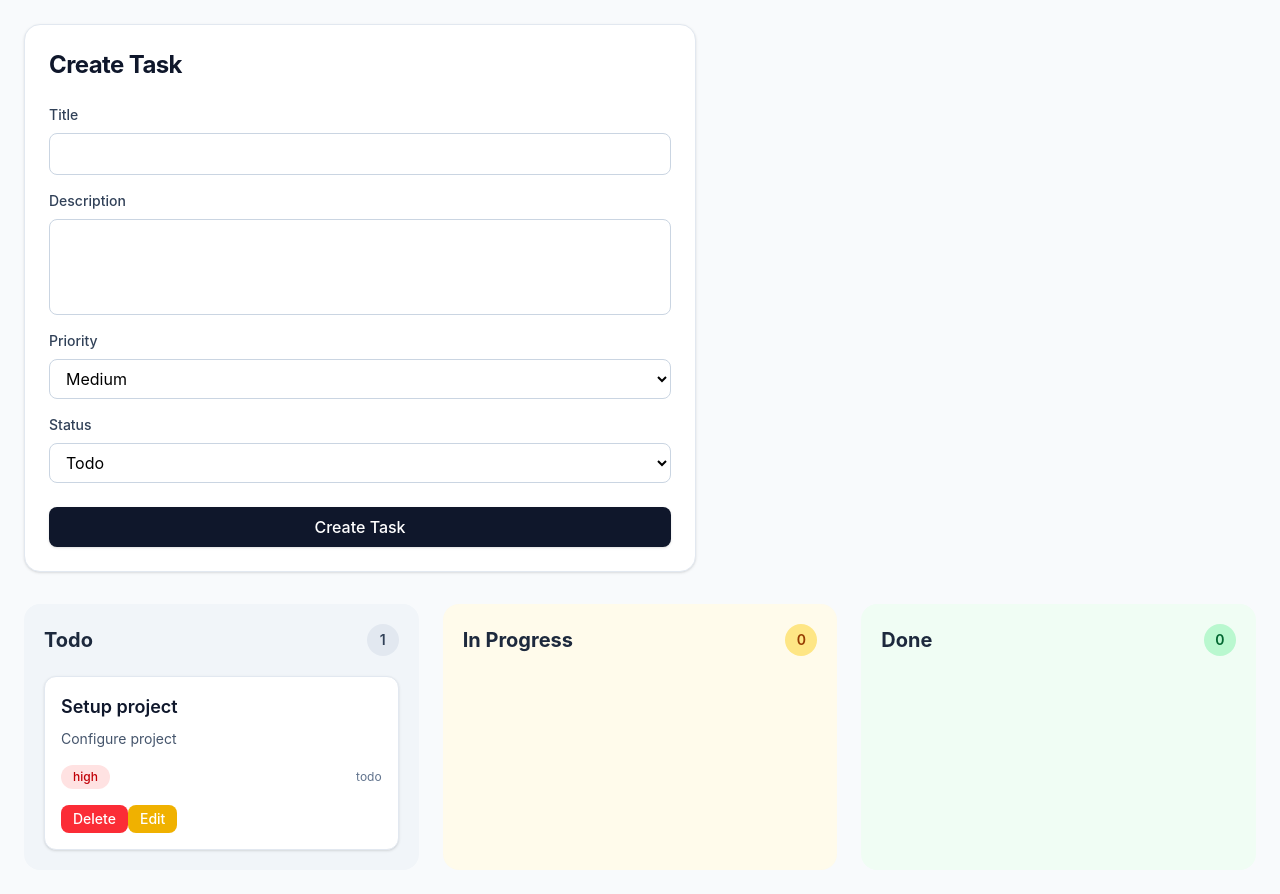
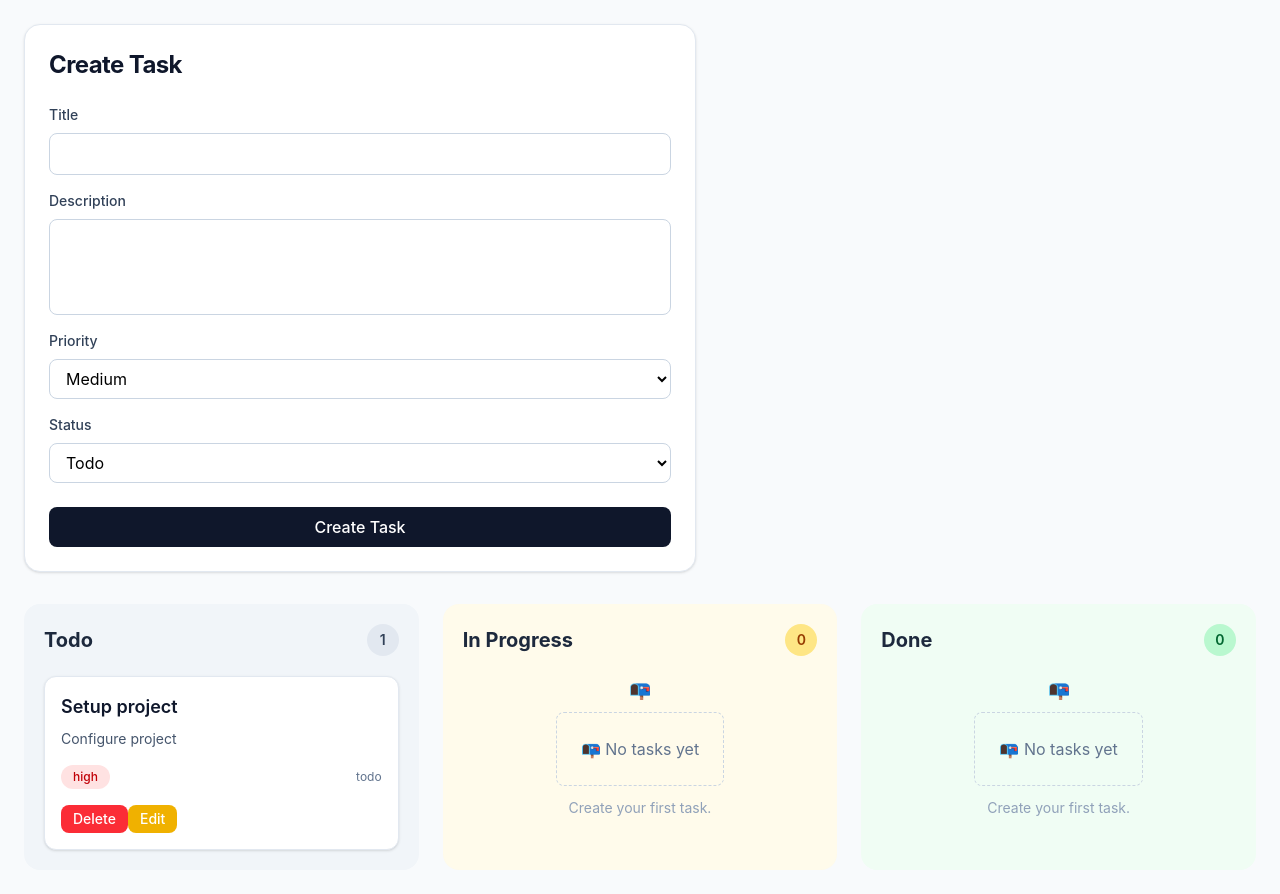
Before and after one commit to Dannikov13/react-kanban, a React (Vite) app: page / in a window 1280 px wide. Built offline with nearby package versions, Linux system fonts and the light colour scheme.

Commit message:
refactor: improve task creation UX and empty state

```diff
--- a/src/features/create-task/ui/CreateTaskForm/CreateTaskForm.tsx
+++ b/src/features/create-task/ui/CreateTaskForm/CreateTaskForm.tsx
@@ -15,15 +15,14 @@ const INITIAL_FORM_DATA: CreateTaskData = {
 const CreateTaskForm = ({ onCreateTask }: CreateTaskFormProps) => {
   const [formData, setFormData] = useState<CreateTaskData>(INITIAL_FORM_DATA);
 
+  const isTitleEmpty = !formData.title.trim().length >= 3;
+
   const handleSubmit = (e: FormEvent<HTMLFormElement>) => {
     e.preventDefault();
-
-    if (!formData.title.trim()) {
+    if (isTitleEmpty) {
       return;
     }
-
     onCreateTask(formData);
-
     setFormData(INITIAL_FORM_DATA);
   };
 
@@ -37,7 +36,6 @@ const CreateTaskForm = ({ onCreateTask }: CreateTaskFormProps) => {
   return (
     <form
       onSubmit={handleSubmit}
-      disabled={!formData.title.trim()}
       className="mb-8 max-w-2xl rounded-2xl border border-slate-200 bg-white p-6 shadow-sm"
     >
       <h2 className="mb-6 text-2xl font-bold tracking-tight text-slate-900">
@@ -117,7 +115,20 @@ const CreateTaskForm = ({ onCreateTask }: CreateTaskFormProps) => {
 
         <button
           type="submit"
-          className="mt-2 rounded-lg bg-slate-900 px-4 py-2 font-medium text-white shadow-sm transition hover:bg-slate-700 hover:shadow-md"
+          disabled={isTitleEmpty}
+          className="
+  mt-2
+  rounded-lg
+  bg-slate-900
+  px-4
+  py-2
+  font-medium
+  text-white
+  transition
+  hover:bg-slate-700
+  disabled:cursor-not-allowed
+  disabled:bg-slate-400
+"
         >
           Create Task
         </button>
--- a/src/widgets/kanban-board/ui/TaskColumn/TaskColumn.tsx
+++ b/src/widgets/kanban-board/ui/TaskColumn/TaskColumn.tsx
@@ -33,14 +33,26 @@ const TaskColumn = ({
       </header>
 
       <div className="space-y-4">
-        {tasks.map((task) => (
+        {tasks.length === 0 ? (
+          <div className="flex flex-col items-center justify-center gap-2">
+            <p className="text-lg">📭</p>
+            <p className="rounded-lg border border-dashed border-slate-300 p-6 text-center text-slate-500">
+              📭 No tasks yet
+            </p>
+            <p className="mt-1 text-sm text-slate-400">
+              Create your first task.
+            </p>
+          </div>
+        ) : (
+          tasks.map((task) => (
             <TaskCard
               key={task.id}
               task={task}
               onDeleteTask={onDeleteTask}
               onUpdateTask={onUpdateTask}
             />
-        ))}
+          ))
+        )}
       </div>
     </section>
   );
```
Lines whose indentation alone changed are shown as unchanged.
